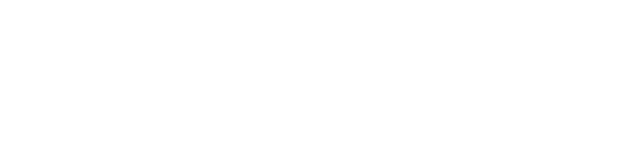
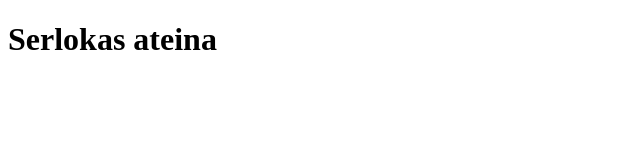
Before and after one commit to VaidasUrb/2-serlokas, a website: page index.html in a window 1280 px wide. Shown: the whole page, without its empty margins (0-640 px from the left). Drawn offline with Linux system fonts and the light colour scheme.

Commit message:
papildymas

```diff
--- a/index.html
+++ b/index.html
@@ -6,5 +6,6 @@
     <meta name="viewport" content="width=device-width, initial-scale=1.0" />
     <title>Serlokas</title>
   </head>
+  <h1>Serlokas ateina</h1>
   <body></body>
 </html>
```
